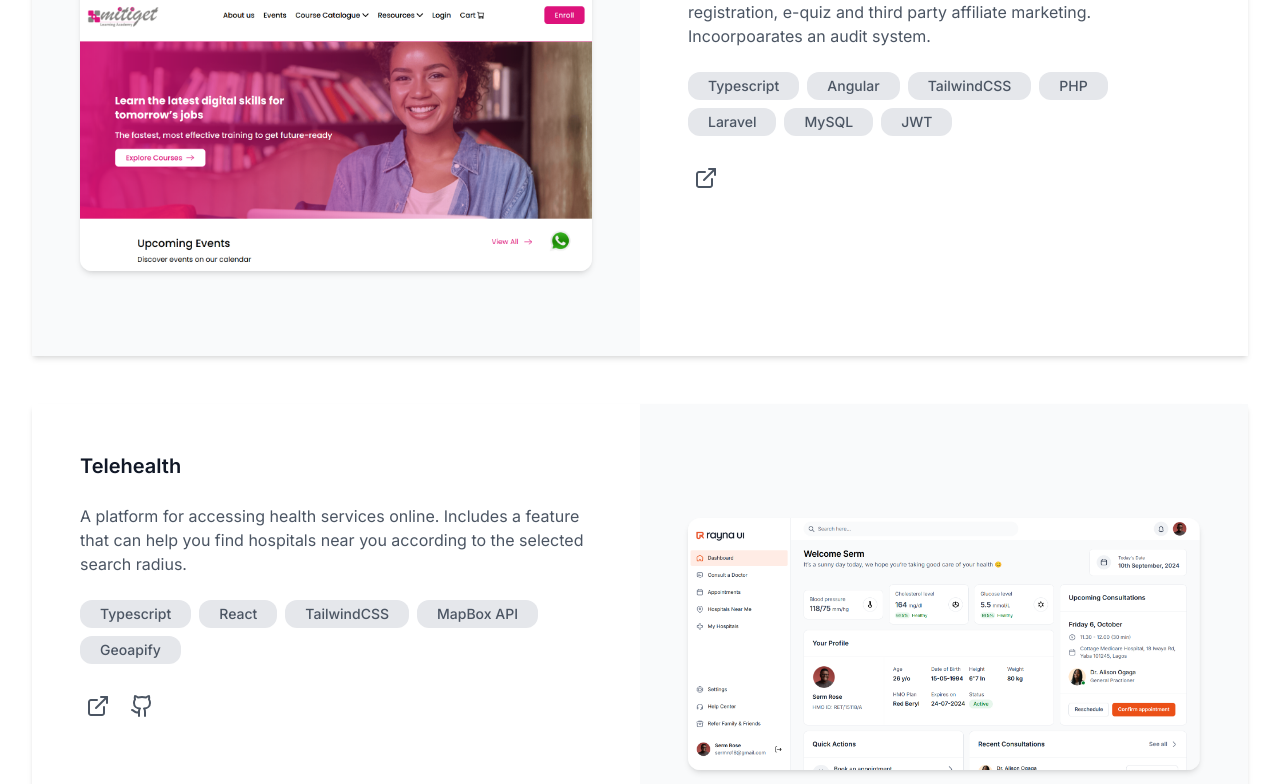
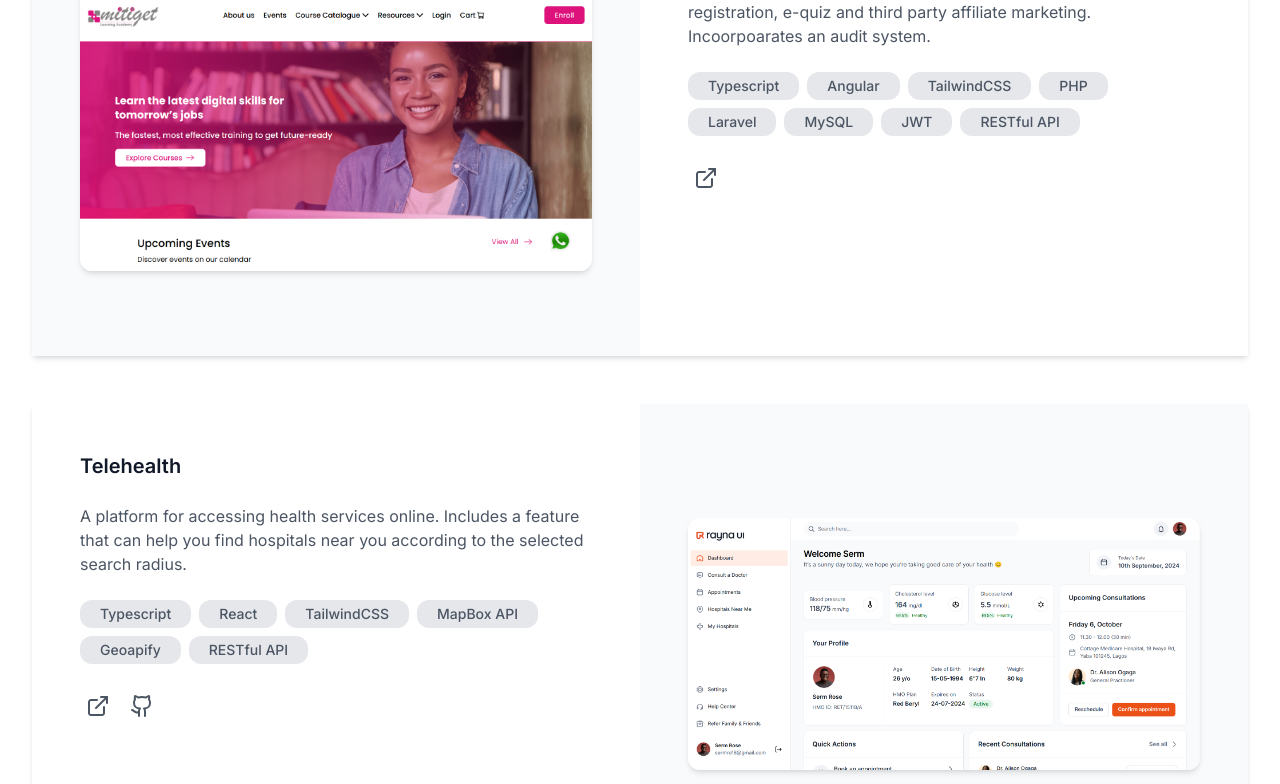
Before and after one commit to aiKhalil08/portfolio, a React (Create React App) app: page / in a window 1280 px wide. Shown: the part 3416-4200 px from the top of the page. Built offline with nearby package versions, Linux system fonts and the light colour scheme.

Commit message:
updated projects to include restful api where used

```diff
--- a/src/data/projects.ts
+++ b/src/data/projects.ts
@@ -12,14 +12,14 @@ export const projects: ProjectType[] = [
         title: 'MLA (Mitiget Learning Academy)',
         description: 'An e-learning platform for course browsing and registration, events registration, e-quiz and third party affiliate marketing. Incoorpoarates an audit system.',
         imageUrl: '/images/projects/mla.png',
-        technologies: ['Typescript', 'Angular', 'TailwindCSS', 'PHP', 'Laravel', 'MySQL', 'JWT'],
+        technologies: ['Typescript', 'Angular', 'TailwindCSS', 'PHP', 'Laravel', 'MySQL', 'JWT', 'RESTful API'],
         livePreview: 'https://mla.mitiget.com/',
     },
     {
         title: 'Telehealth',
         description: 'A platform for accessing health services online. Includes a feature that can help you find hospitals near you according to the selected search radius.',
         imageUrl: '/images/projects/telehealth.png',
-        technologies: ['Typescript', 'React', 'TailwindCSS', 'MapBox API', 'Geoapify'],
+        technologies: ['Typescript', 'React', 'TailwindCSS', 'MapBox API', 'Geoapify', 'RESTful API'],
         livePreview: 'https://telehealth-omega.vercel.app/',
         github: ['https://github.com/aiKhalil08/telehealth']
     },
@@ -27,7 +27,7 @@ export const projects: ProjectType[] = [
         title: 'Subssum',
         description: 'A telecommunications platform for purchasing data bundles, airtime, and electricity plans. You may create an account and login.',
         imageUrl: '/images/projects/subssum.png',
-        technologies: ['Javascript', 'React', 'TailwindCSS', 'Node.js', 'Express.js', 'MongoDB', 'Mongoose', 'JWT'],
+        technologies: ['Javascript', 'React', 'TailwindCSS', 'Node.js', 'Express.js', 'MongoDB', 'Mongoose', 'JWT', 'RESTful API'],
         livePreview: 'https://subssum-drab.vercel.app/',
         github: ['https://github.com/aiKhalil08/subssum', 'https://github.com/aiKhalil08/subssumapi']
     },
@@ -49,7 +49,7 @@ export const projects: ProjectType[] = [
         title: 'Bluefield Clinic',
         description: 'A clinic website incoorporating a patient management system, dianostics system and a prescription system.',
         imageUrl: '/images/projects/bluefield.png',
-        technologies: ['PHP', 'Javascript', 'CSS', 'Laravel', 'MySQL'],
+        technologies: ['PHP', 'Javascript', 'CSS', 'Laravel', 'MySQL', 'RESTful API'],
         github: ['https://github.com/aiKhalil08/bluefield']
     },
 ]
```
